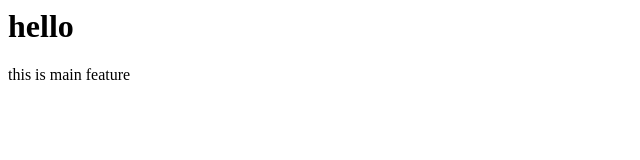
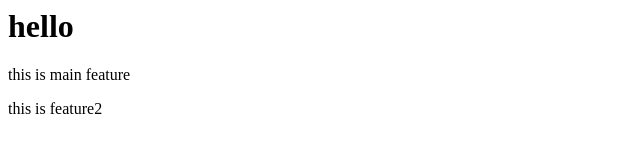
Before and after one commit to Viveknakka/localrepo, a plain HTML site: page index.html in a window 1280 px wide. Shown: the whole page, without its empty margins (0-640 px from the left). Drawn offline with Linux system fonts and the light colour scheme.

Commit message:
feature2 added

```diff
--- a/index.html
+++ b/index.html
@@ -1,2 +1,4 @@
 <h1>hello</h1>
 <p>this is main feature</p>
+<p> this is feature2
+</p>
```
